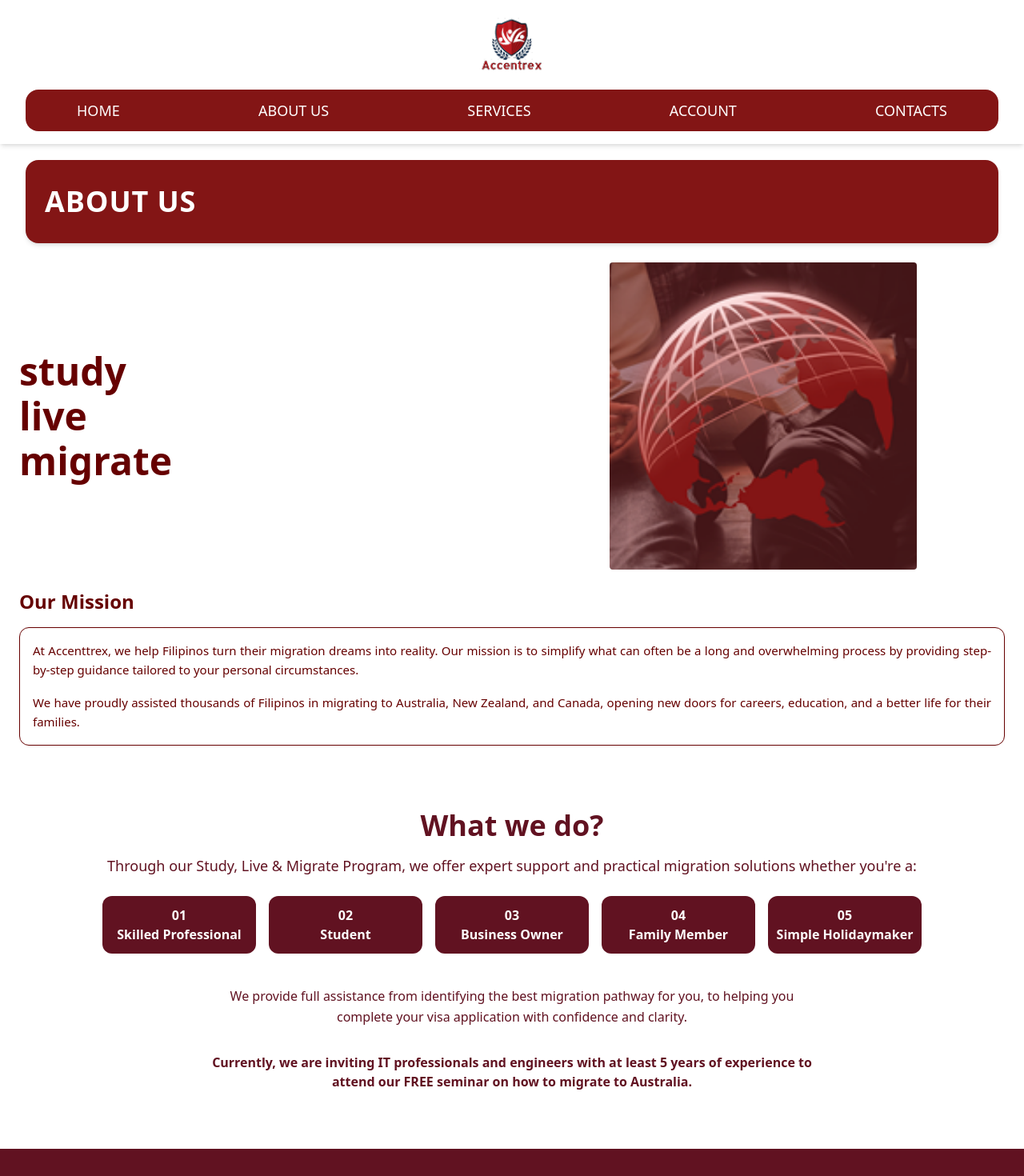
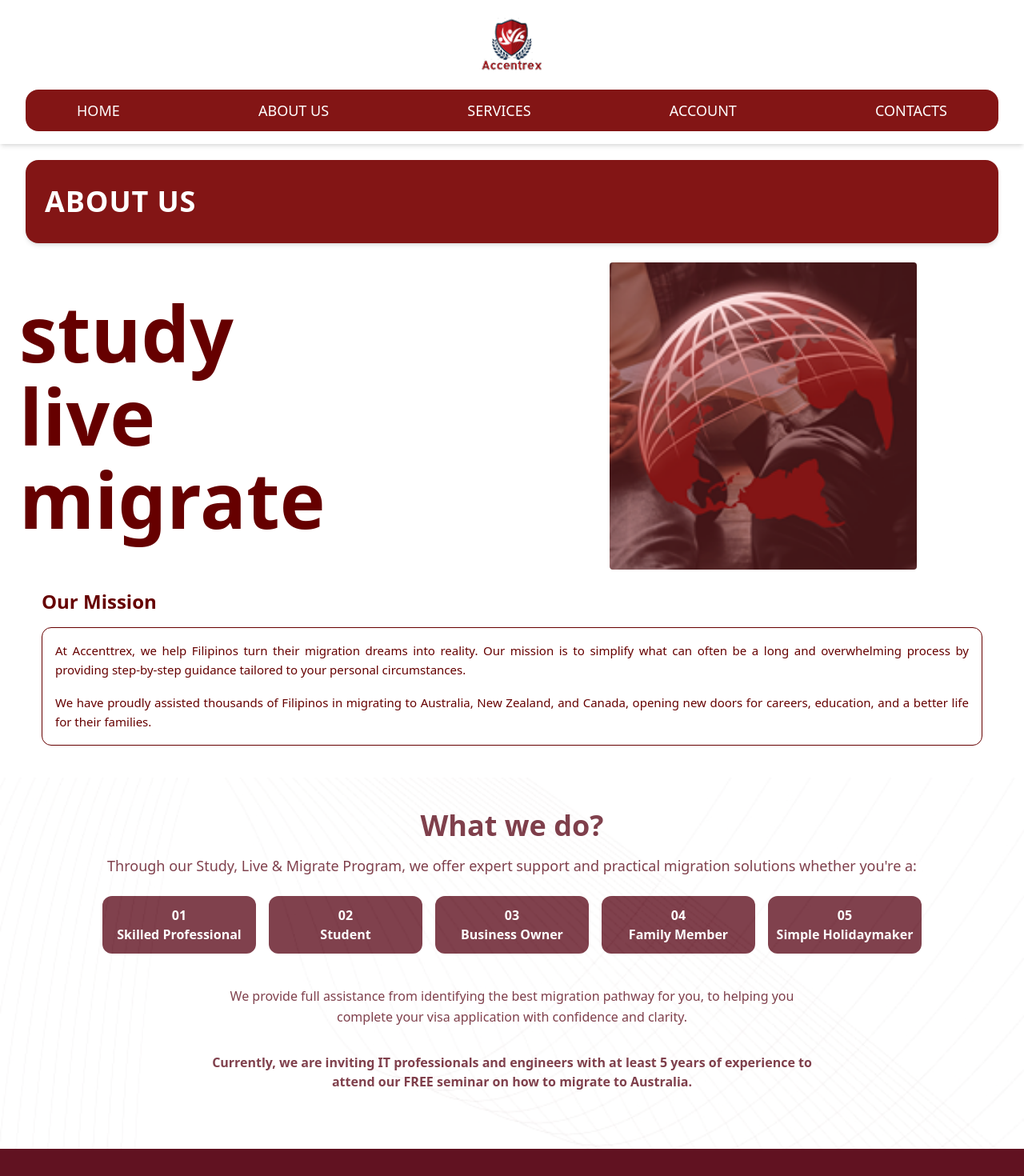
Before and after one commit to aidantiu/accentrex_web, a React (Vite) app in the folder client/: page /about in a window 1280 px wide. Shown: the top 1470 px of the page at 80% size. Built offline with nearby package versions, Linux system fonts and the light colour scheme.

Commit message:
Improve Services page layout and styling

```diff
--- a/client/src/pages/aboutuspage.jsx
+++ b/client/src/pages/aboutuspage.jsx
@@ -1,6 +1,5 @@
 import Navbar from '../components/navbar';
 import Banner from '../components/banner';
-import Footer from '../components/footer';
 import globeImage from '../assets/globe-image.png';
 import flyerImage from '../assets/flyer-image.png';
 import AIcon from '../assets/icons/a-accountability.png';
@@ -12,6 +11,7 @@ import TIcon from '../assets/icons/t-transparency.png';
 import RIcon from '../assets/icons/r-reliability.png';
 import EIcon2 from '../assets/icons/e-excellence.png';
 import XIcon from '../assets/icons/x-experience.png';
+import Footer from '../components/footer';
 
 
 export default function AboutUs() {
@@ -22,7 +22,7 @@ export default function AboutUs() {
 
       {/* study live migrate + image */}
       <div className="flex flex-col md:flex-row items-center px-6 py-6 gap-6">
-        <div className="flex-1 text-4xl md:text-5xl font-bold space-y-2 text-center md:text-left">
+        <div className="flex-1 text-7xl md:text-8xl font-bold space-y-2 text-center md:text-left">
           <p>study</p>
           <p>live</p>
           <p>migrate</p>
@@ -37,7 +37,7 @@ export default function AboutUs() {
       </div>
 
       {/* Our Mission section */}
-      <section className="px-6 pb-10">
+      <section className="px-13 pb-10">
         <h3 className="text-2xl font-bold mb-4">Our Mission</h3>
         <div className="border border-[#660000] rounded-xl p-4 text-[15px] text-justify leading-relaxed">
           <p className="mb-4">
@@ -49,7 +49,14 @@ export default function AboutUs() {
         </div>
       </section>
 
-      <section className="bg-white text-[#611221] font-sans py-10 px-6 md:px-20">
+       {/* Our Core Values section with background image */}
+      <section className="relative bg-white text-[#611221] font-sans py-10 px-6 md:px-20">
+        <img
+          src="./public/images/bg-mission.jpg"
+          alt="Mission background"
+          className="absolute inset-0 w-full h-full object-cover opacity-20 z-0"
+        />
+      <div classname="relative z-10">
         <h2 className="text-2xl md:text-4xl font-bold mb-4 text-center">
           What we do?
         </h2>
@@ -83,6 +90,7 @@ export default function AboutUs() {
         <p className="text-base mb-8 text-center max-w-3xl mx-auto font-semibold">
           Currently, we are inviting IT professionals and engineers with at least 5 years of experience to attend our FREE seminar on how to migrate to Australia.
         </p>
+      </div>
       </section>
 
       {/* Why Choose Accentrex */}
@@ -227,7 +235,7 @@ export default function AboutUs() {
           </div>
         </div>
         </section>
-        <Footer />
+      <Footer />
       </div>
   );
 }
```
Also changed, not shown: client/public/images/bg-mission.jpg (added).
